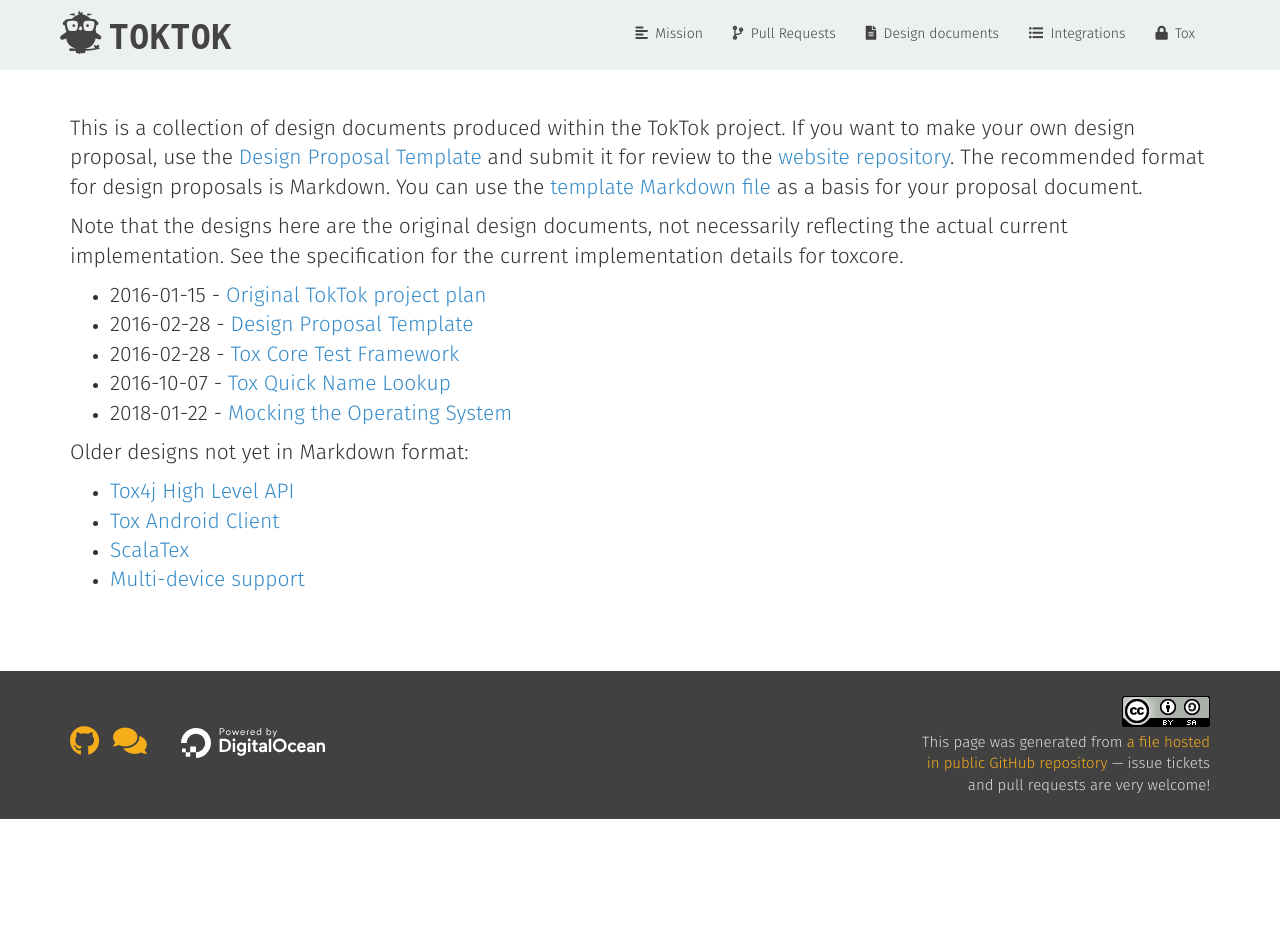
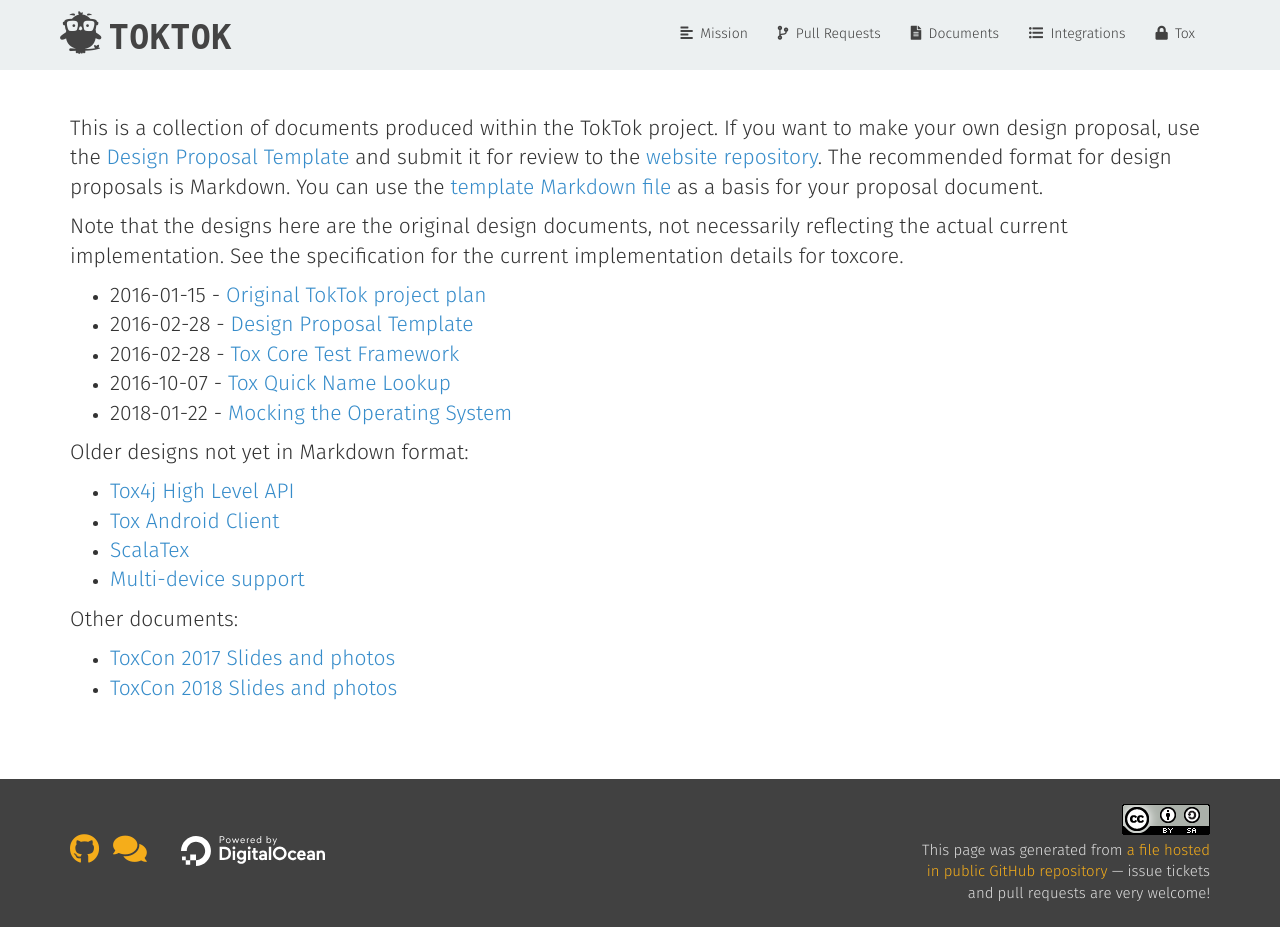
Before and after one commit to TokTok/website, a Jekyll site: the page built from toktok/documents.md, in a window 1280 px wide. Built offline with Jekyll 4.4.1, drawn with Linux system fonts in a browser that asks for light colours; nearby versions of some CDN libraries; before the commit the page ends 900 px from its top, so only the background shows below that.

Commit message:
Change "design documents" to "documents". (#136)
* Change "design documents" to "documents",

Also, add ToxCon documents to website.

* Rename designs.md to documents.md

```diff
--- a/toktok/designs.md
+++ b/toktok/documents.md
@@ -1,11 +1,11 @@
 ---
-title: Design documents
-permalink: designs.html
+title: Documents
+permalink: documents.html
 menu_index: 4
 navicon: fas fa-file-alt
 ---
 
-This is a collection of design documents produced within the TokTok project.
+This is a collection of documents produced within the TokTok project.
 If you want to make your own design proposal, use the [Design Proposal
 Template](designs/template.html) and submit it for review to the [website
 repository](https://github.com/TokTok/website). The recommended format for
@@ -29,3 +29,8 @@ Older designs not yet in Markdown format:
 -   [Tox Android Client](https://docs.google.com/document/d/1Reo3BcB0dAXcB2LhcmTAPUUpUf9eOHCL_6s6FS_1-sY/edit)
 -   [ScalaTex](https://docs.google.com/document/d/1O9gqIaPZx1yJpqJysDT4mZTFtIlf5WrjumoKC-w3vDQ/edit)
 -   [Multi-device support](https://docs.google.com/document/d/1op6zGR0KYdF7tTWSSX79KQieJu30vLZ6XG327kIBhxQ/edit)
+
+Other documents:
+
+-   [ToxCon 2017 Slides and photos](https://github.com/zoff99/ToxCon2017/blob/master/README.md)
+-   [ToxCon 2018 Slides and photos](https://github.com/zoff99/ToxCon2018/blob/master/README.md)
```
